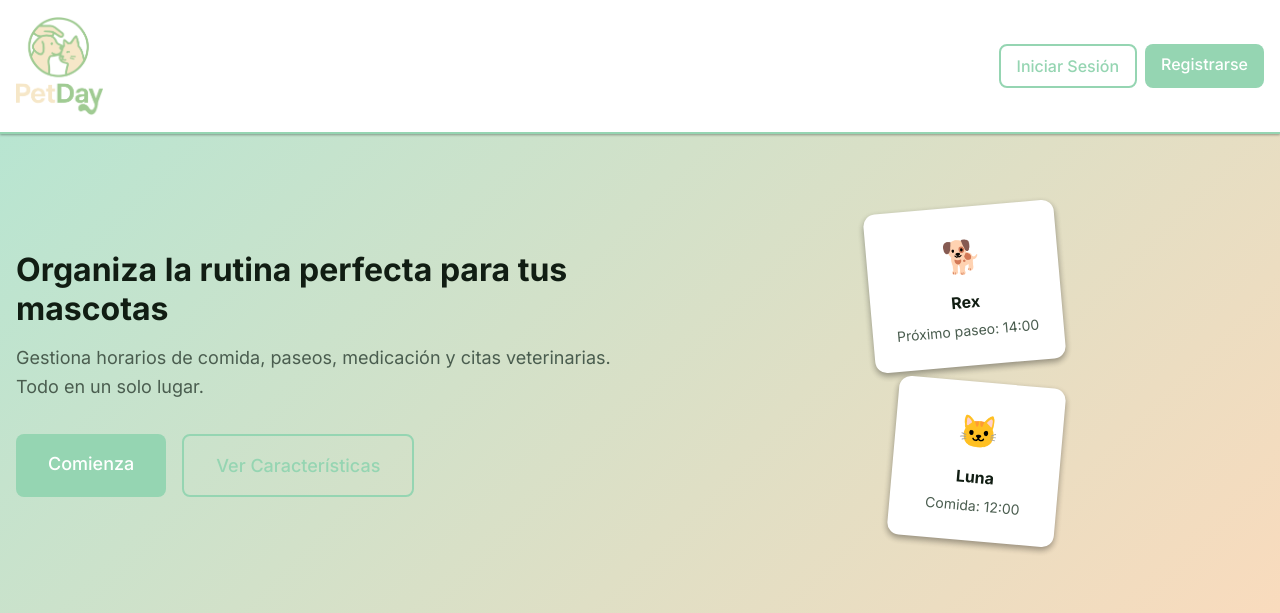
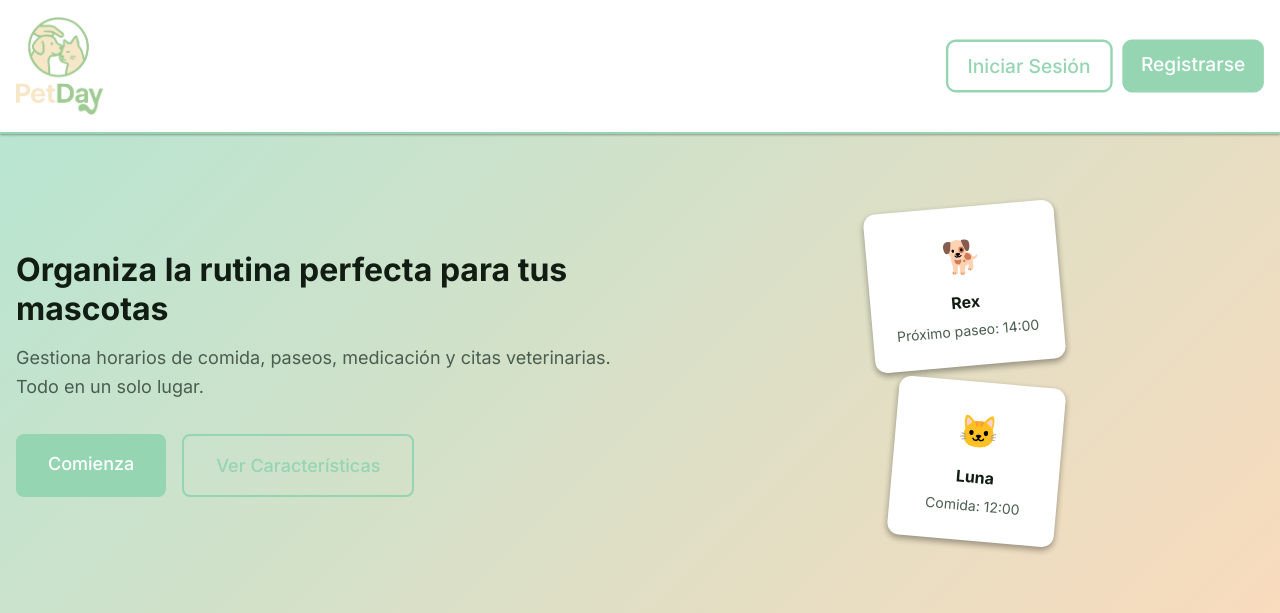
Before and after one commit to rosalas92/petday, a PHP site: page /petday/index.php in a window 1280 px wide. Shown: the top 613 px of the page. Run offline with PHP 8.4, Linux system fonts and the light colour scheme.

Commit message:
icono aumentado

```diff
--- a/php/includes/header.php
+++ b/php/includes/header.php
@@ -15,7 +15,7 @@
                 <img src="<?php echo URL_ADMIN; ?>/images/logotipo.png" alt="PetDay Logo" style="height: 100px;">
             </a>
 
-            <nav class="main-nav">
+            <nav class="main-nav" style="transform: scale(1.2); transform-origin: right center;">
                 <?php if ($isLoggedIn): ?>
                     <div class="user-menu">
                         <span class="welcome-text">Hola, <?php echo htmlspecialchars($user['nombre_completo']); ?></span>
```
